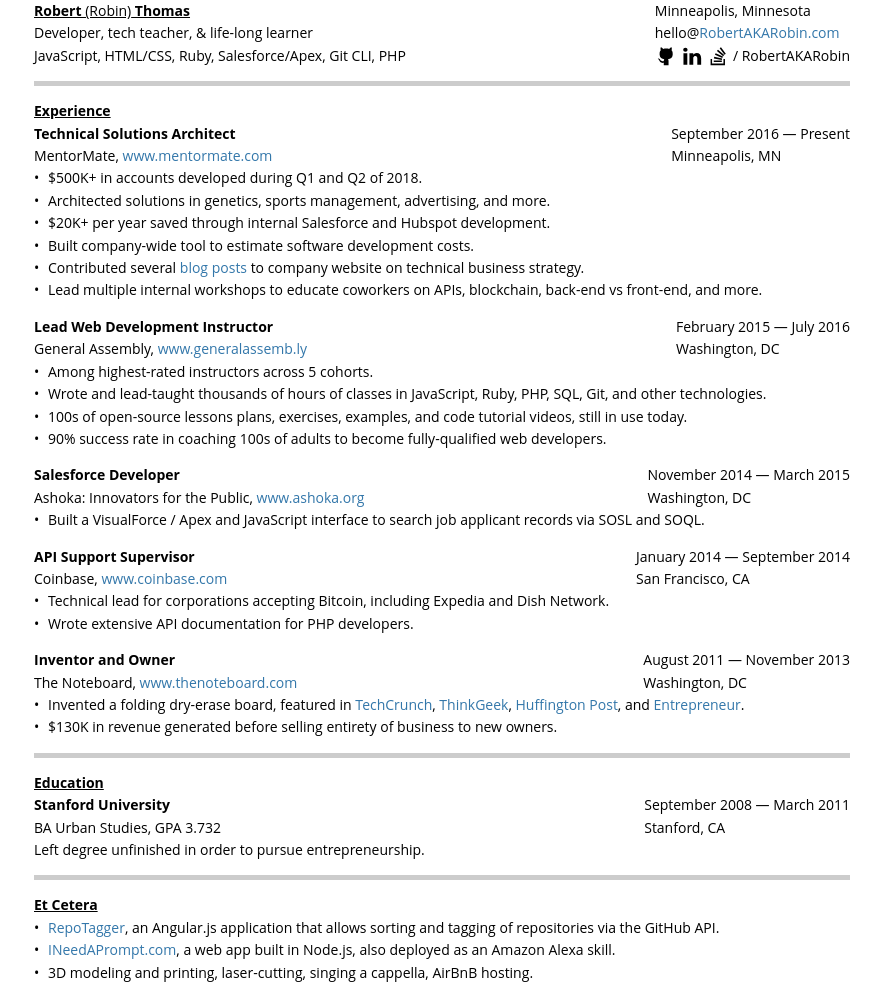
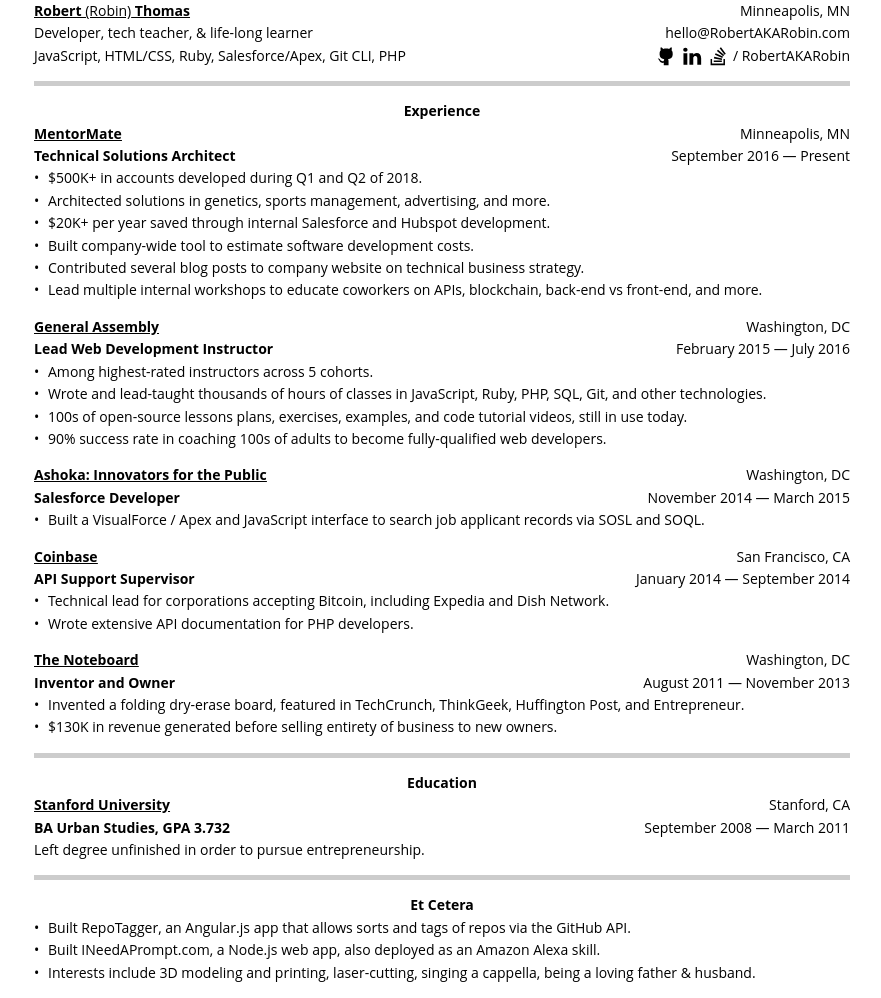
Before and after one commit to RobertAKARobin/robertakarobin.github.io, a PHP site: page / in a window 1280 px wide. Shown: the whole page, without its empty margins (198-1079 px from the left). Run offline with PHP 8.4, Linux system fonts and the light colour scheme.

Commit message:
Company name should come first

```diff
--- a/css/styles.css
+++ b/css/styles.css
@@ -50,22 +50,29 @@ li li:before {
   content: "-";
 }
 
-h1, h2, h3 {
-  font-weight: bold;
-}
 h1 sub, h2 sub, h3 sub {
   font-weight: normal;
   vertical-align: baseline;
 }
 
-h1, h2 {
+h1 {
+  font-weight: bold;
   text-decoration: underline;
-  font-weight: bold;
 }
 
 h2 {
+  font-weight: bold;
   border-top: 5px solid #ccc;
   padding-top: 1em;
+  text-align: center;
+}
+
+h3 {
+  font-weight: bold;
+  text-decoration: underline;
+}
+h3 + p {
+  font-weight: bold;
 }
 
 em {
@@ -97,10 +104,6 @@ img {
     padding: 10px;
   }
 
-  a {
-    color: #37a;
-  }
-
   header, aside {
     text-align: center;
   }
@@ -113,8 +116,12 @@ img {
     text-align: right;
   }
 
-  header, aside {
+  header {
     text-align: left;
+  }
+
+  aside {
+    text-align: right;
   }
 }
 @media screen and (min-width: 9in) {
--- a/css/styles.scss
+++ b/css/styles.scss
@@ -48,20 +48,28 @@ li{
 }
 
 h1, h2, h3{
-	font-weight:bold;
-
 	sub{
 		font-weight:normal;
 		vertical-align:baseline;
 	}
 }
-h1, h2{
+h1{
+	font-weight:bold;
 	text-decoration:underline;
-	font-weight:bold;
 }
 h2{
+	font-weight:bold;
+	// text-transform:uppercase;
 	border-top:5px solid #ccc;
 	padding-top:1em;
+	text-align:center;
+}
+h3{
+	font-weight:bold;
+	text-decoration:underline;
+	& + p{
+		font-weight:bold;
+	}
 }
 
 em{
@@ -92,7 +100,7 @@ img{
 		padding:10px;
 	}
 	a{
-		color:#37a;
+		// color:#37a;
 	}
 	header, aside{
 		text-align:center;
@@ -105,8 +113,11 @@ img{
 		right:0;
 		text-align:right;
 	}
-	header, aside{
+	header{
 		text-align:left;
+	}
+	aside{
+		text-align:right;
 	}
 }
 @media screen and (min-width: 9in){
--- a/index.html
+++ b/index.html
@@ -18,7 +18,7 @@
 
 		<aside>
 			<address>
-				<p>Minneapolis, Minnesota</p>
+				<p>Minneapolis, MN</p>
 				<p>hello@<a href="http://robertakarobin.com">RobertAKARobin.com</a></p>
 				<p class="social">
 					<a href="https://github.com/robertakarobin">
@@ -53,13 +53,13 @@
 
 		<section>
 			<header>
-				<h3>Technical Solutions Architect</h3>
-				<p>MentorMate, <a href="http://mentormate.com">www.mentormate.com</a></p>
+				<h3><a href="https://mentormate.com">MentorMate</a></h3>
+				<p>Technical Solutions Architect</p>
 			</header>
 
 			<aside>
+				<p>Minneapolis, MN</p>
 				<time datetime="2016-09-01">September 2016 &mdash; Present</time>
-				<p>Minneapolis, MN</p>
 			</aside>
 
 			<ul>
@@ -74,13 +74,13 @@
 
 		<section>
 			<header>
-				<h3>Lead Web Development Instructor</h3>
-				<p>General Assembly, <a href="https://generalassemb.ly/instructors/robin-thomas/3803">www.generalassemb.ly</a></p>
+				<h3><a href="https://generalassemb.ly/instructors/robin-thomas/3803">General Assembly</a></h3>
+				<p>Lead Web Development Instructor</p>
 			</header>
 
 			<aside>
+				<p>Washington, DC</p>
 				<time datetime="2015-02-01">February 2015 &mdash; July 2016</time>
-				<p>Washington, DC</p>
 			</aside>
 
 			<ul>
@@ -93,13 +93,13 @@
 
 		<section>
 			<header>
-				<h3>Salesforce Developer</h3>
-				<p>Ashoka: Innovators for the Public, <a href="http://www.ashoka.org">www.ashoka.org</a></p>
+				<h3><a href="http://www.ashoka.org">Ashoka: Innovators for the Public</a></h3>
+				<p>Salesforce Developer</p>
 			</header>
 
 			<aside>
+				<p>Washington, DC</p>
 				<time datetime="2014-11-01">November 2014 &mdash; March 2015</time>
-				<p>Washington, DC</p>
 			</aside>
 
 			<ul>
@@ -109,13 +109,13 @@
 
 		<section>
 			<header>
-				<h3>API Support Supervisor</h3>
-				<p>Coinbase, <a href="http://www.coinbase.com">www.coinbase.com</a></p>
+				<h3><a href="http://www.coinbase.com">Coinbase</a></h3>
+				<p>API Support Supervisor</p>
 			</header>
 
 			<aside>
+				<p>San Francisco, CA</p>
 				<time datetime="2014-01-01">January 2014 &mdash; September 2014</time>
-				<p>San Francisco, CA</p>
 			</aside>
 
 			<ul>
@@ -126,13 +126,13 @@
 
 		<section>
 			<header>
-				<h3>Inventor and Owner</h3>
-				<p>The Noteboard, <a href="http://thenoteboard.com">www.thenoteboard.com</a></p>
+				<h3><a href="http://thenoteboard.com">The Noteboard</a></h3>
+				<p>Inventor and Owner</p>
 			</header>
 
 			<aside>
+				<p>Washington, DC</p>
 				<time datetime="2012-04-01">August 2011 &mdash; November 2013</time>
-				<p>Washington, DC</p>
 			</aside>
 
 			<ul>
@@ -154,8 +154,8 @@
 			</header>
 
 			<aside>
+				<p>Stanford, CA</p>
 				<time datetime="2011-03-01">September 2008 &mdash; March 2011</time>
-				<p>Stanford, CA</p>
 			</aside>
 
 			<p>Left degree unfinished in order to pursue entrepreneurship.</p>
@@ -169,9 +169,9 @@
 		</header>
 
 		<ul>
-			<li><a href="http://repotagger.github.io/">RepoTagger</a>, an Angular.js application that allows sorting and tagging of repositories via the GitHub API.</li>
-			<li><a href="http://ineedaprompt.com">INeedAPrompt.com</a>, a web app built in Node.js, also deployed as an Amazon Alexa skill.</li>
-			<li>3D modeling and printing, laser-cutting, singing a cappella, AirBnB hosting.</li>
+			<li>Built <a href="http://repotagger.github.io/">RepoTagger</a>, an Angular.js app that allows sorts and tags of repos via the GitHub API.</li>
+			<li>Built <a href="http://ineedaprompt.com">INeedAPrompt.com</a>, a Node.js web app, also deployed as an Amazon Alexa skill.</li>
+			<li>Interests include 3D modeling and printing, laser-cutting, singing a cappella, being a loving father &amp; husband.</li>
 		</ul>
 	</section>
 
```
